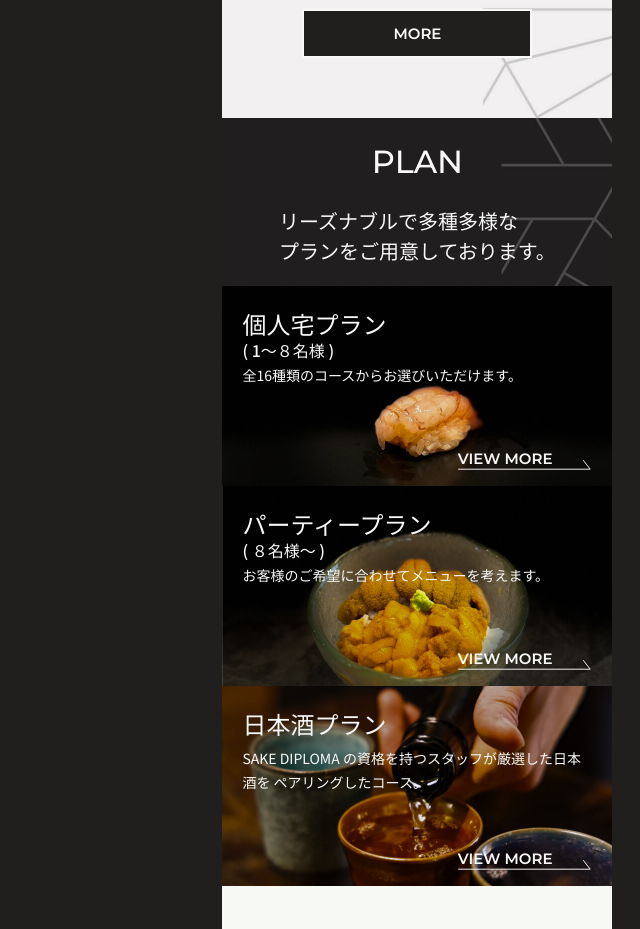
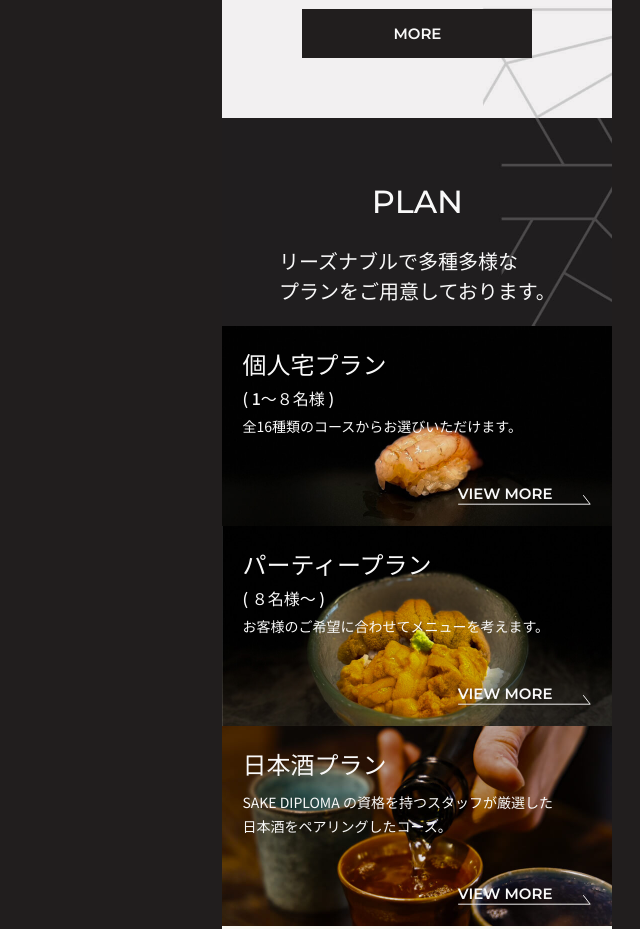
Before and after one commit to Atsusan/SUSHI_WIZ_Project, a plain HTML site: page index.html in a window 1280 px wide. Shown: the part 2161-3090 px from the top of the page, without its empty margins (640-1280 px from the left). Drawn offline with nearby package versions, Linux system fonts and the light colour scheme.

Commit message:
[fix] p-topPlanセクション　ピクセルパーフェクトSP

```diff
--- a/assets/sass/object/components/_btn.scss
+++ b/assets/sass/object/components/_btn.scss
@@ -13,7 +13,7 @@
 
         .c-btn__link {
             color: var(--white);
-            border: 2px solid var(--white);
+            border: 2px solid var(--black);
             background: var(--black);
         }
     }
--- a/assets/sass/object/project/_topPlan.scss
+++ b/assets/sass/object/project/_topPlan.scss
@@ -4,7 +4,7 @@
 
 .p-topPlan {
     background: url(../images/top-plan-bg.jpg) no-repeat center top/cover;
-    padding-top: 2rem;
+    padding-top: 6rem;
 
     &__titleBox {
         display: flex;
@@ -48,7 +48,7 @@
         display: flex;
         flex-direction: column;
         justify-content: space-between;
-        padding: 2rem;
+        padding: 2rem 2rem 2.5rem;
         position: relative;
         min-height: 20rem;
 
@@ -86,7 +86,8 @@
     }
 
     &__headCount {
-        margin-top: 0.4rem;
+        display: block;
+        margin-top: 0.8rem;
         font-size: 1.6rem;
         font-weight: 500;
         line-height: 1;
@@ -94,7 +95,7 @@
     }
 
     &__text {
-        margin-top: 0.4rem;
+        margin-top: 0.8rem;
         font-size: 1.4rem;
         font-weight: 400;
         line-height: calc(24 / 14);
--- a/index.html
+++ b/index.html
@@ -478,8 +478,9 @@
               <div class="p-topPlan__textBox">
                 <h3 class="p-topPlan__title">日本酒プラン</h3>
                 <p class="p-topPlan__text">
-                  SAKE DIPLOMA の資格を持つスタッフが厳選した日本酒を
-                  ペアリングしたコース。
+                  SAKE DIPLOMA の資格を持つスタッフが厳選した
+                  <br>
+                  日本酒をペアリングしたコース。
                 </p>
               </div>
               <div class="p-topPlan__moreBox">
```
Also changed, not shown: assets/css/common.css, assets/css/top.css.
